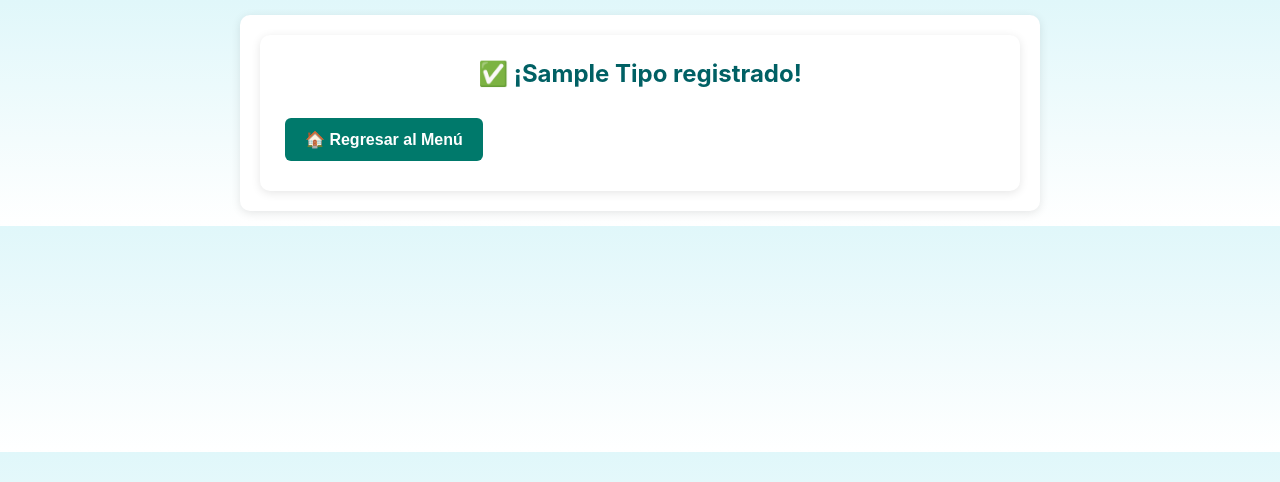
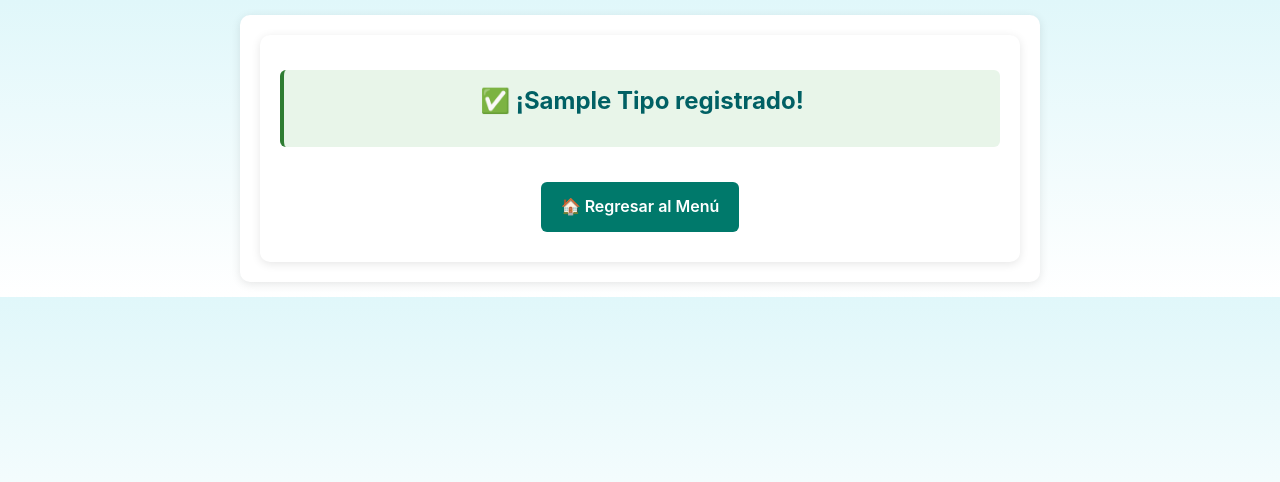
Before and after one commit to danny437/GalloFinoRD, a Flask app: template templates/registro_exitoso.html in a window 1280 px wide. Shown: the top 482 px of the page. Run offline with Flask 3, Linux system fonts and the light colour scheme; the template is opened without the code that fills it: most values are stand-ins (such as "Sample title", 1, 10 or a date in 2020).

Commit message:
Update registro_exitoso.html

```diff
--- a/templates/registro_exitoso.html
+++ b/templates/registro_exitoso.html
@@ -5,16 +5,18 @@
 
 {% block content %}
 <div class="container">
-  <div class="resultado">
+  <div class="resultado success">
     <h2>✅ ¡{{ tipo|title }} registrado!</h2>
   </div>
-  {% if tipo == 'gallo' %}
-    <a href="{{ url_for('lista_gallos') }}"><button>📋 Ver mis gallos</button></a>
-  {% elif tipo == 'cruce' %}
-    <a href="{{ url_for('cruce_inbreeding') }}"><button>🔄 Registrar otro cruce</button></a>
-    <a href="{{ url_for('menu_principal') }}"><button style="background:linear-gradient(135deg,#ff7a18,#f6c84c); color:#041428;">🏠 Menú</button></a>
-  {% else %}
-    <a href="{{ url_for('menu_principal') }}"><button>🏠 Regresar al Menú</button></a>
-  {% endif %}
+  <div class="acciones-centradas">
+    {% if tipo == 'gallo' %}
+      <a href="{{ url_for('lista_gallos') }}" class="btn">📋 Ver mis gallos</a>
+    {% elif tipo == 'cruce' %}
+      <a href="{{ url_for('cruce_inbreeding') }}" class="btn">🔄 Registrar otro cruce</a>
+      <a href="{{ url_for('menu_principal') }}" class="btn btn-secondary">🏠 Menú</a>
+    {% else %}
+      <a href="{{ url_for('menu_principal') }}" class="btn">🏠 Regresar al Menú</a>
+    {% endif %}
+  </div>
 </div>
 {% endblock %}
```
